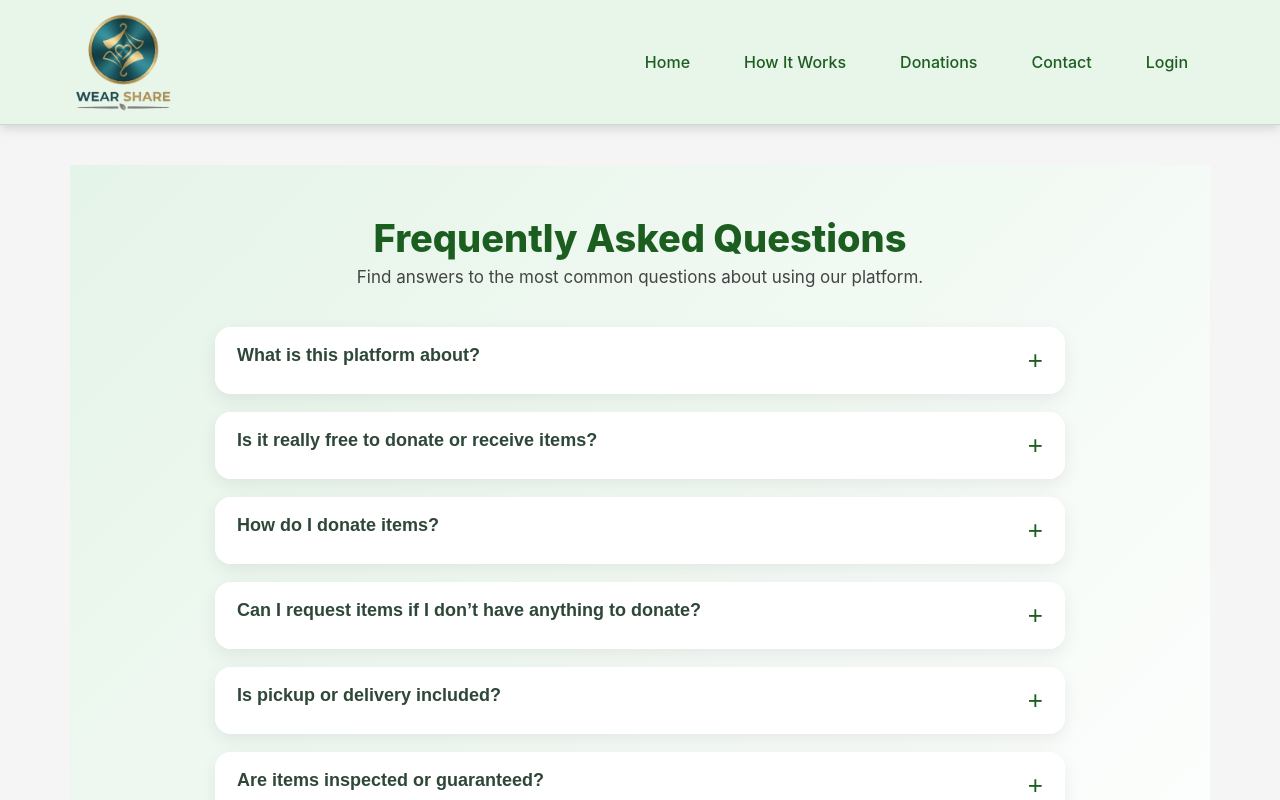
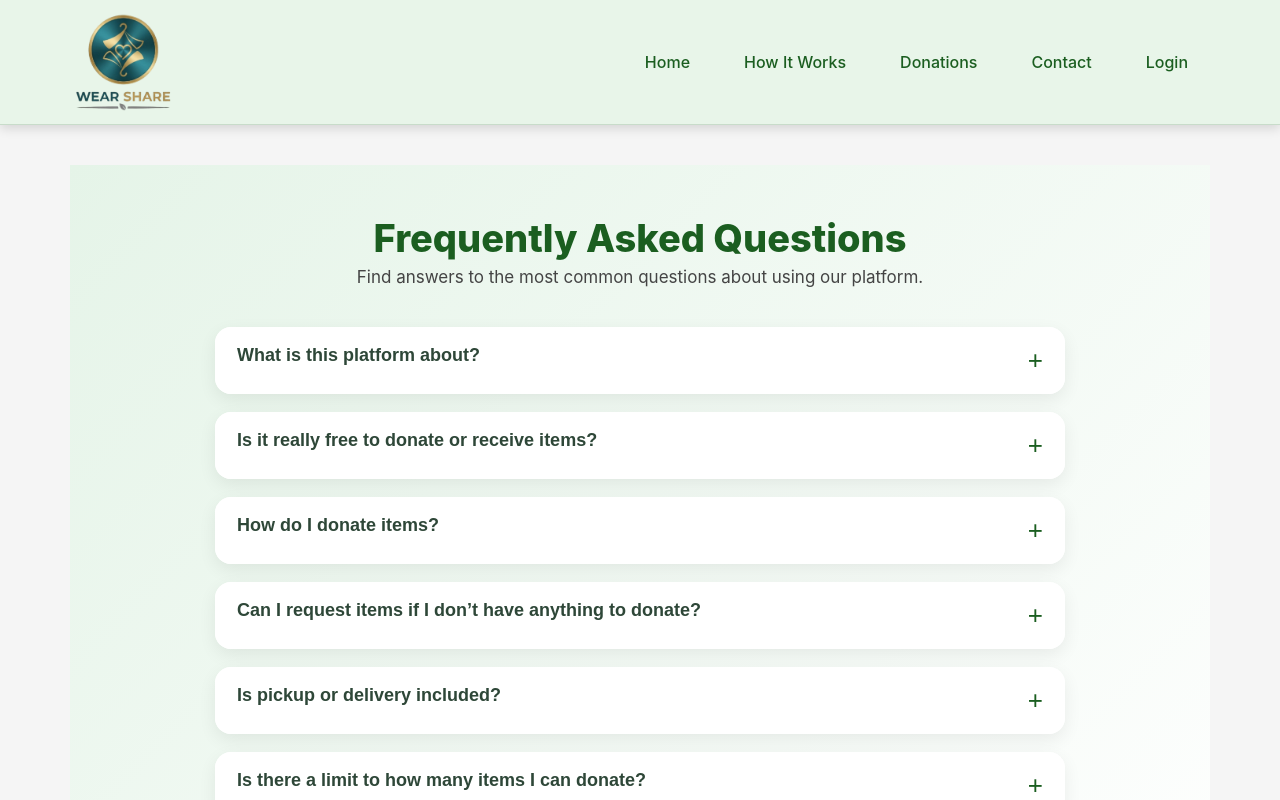
Before and after one commit to Mona-Mokha/COMP229-GROUP5, a React (Vite) app in the folder client/: page /faq in a window 1280 px wide. Built offline with nearby package versions, Linux system fonts and the light colour scheme.

Commit message:
lastest faq updated

```diff
--- a/client/src/components/FAQ.jsx
+++ b/client/src/components/FAQ.jsx
@@ -27,14 +27,14 @@ const faqs = [
       "This depends on the donor. Some donors offer delivery, while others require pickup. Details are shown in the listing.",
   },
   {
+    question: "Is there a limit to how many items I can donate?",
+    answer:
+      "There is no strict limit. You’re welcome to donate as many quality items as you like, as long as they are clean, usable, and accurately described.",
+  },
+  {
     question: "Are items inspected or guaranteed?",
     answer:
       "Items are not guaranteed or certified. We advise donors to post truthful pictures and recipients to inspect items when picking up.",
-  },
-  {
-    question: "Is there a limit to how many items I can donate?",
-    answer:
-      "There is no strict limit. You’re welcome to donate as many quality items as you like, as long as they are clean, usable, and accurately described.",
   },
 ];
 
```
Also changed, not shown: 2 other files (tests, documents, lock files or other folders).
